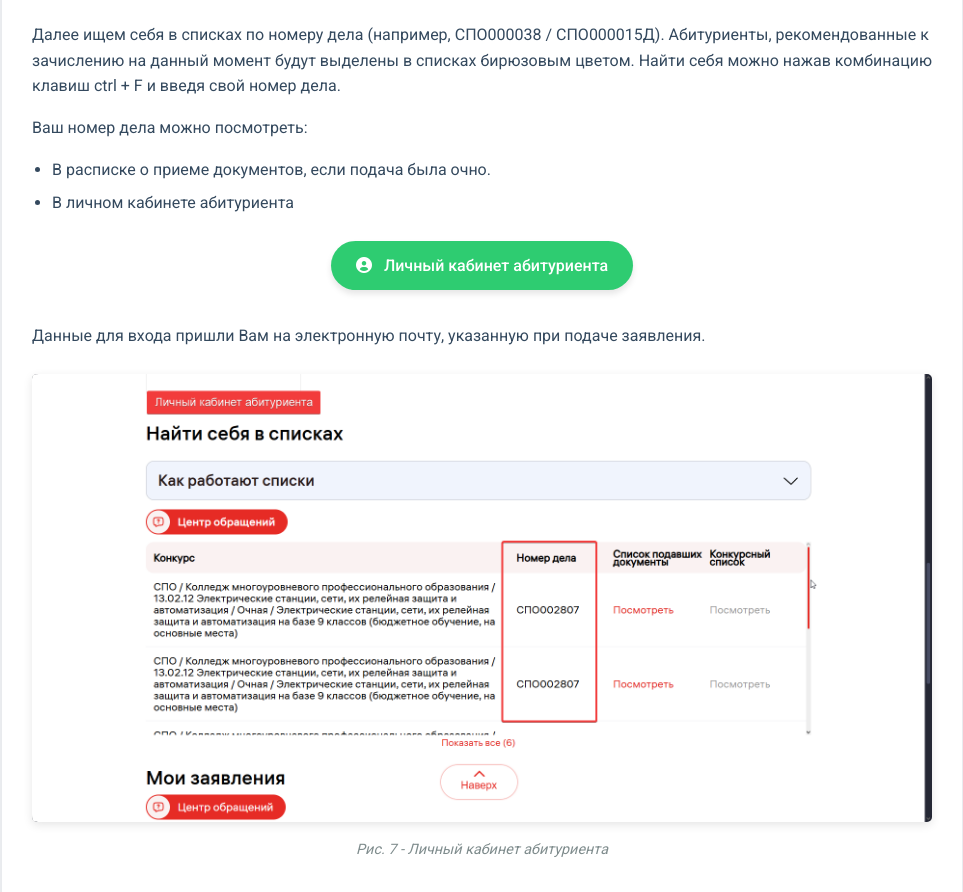
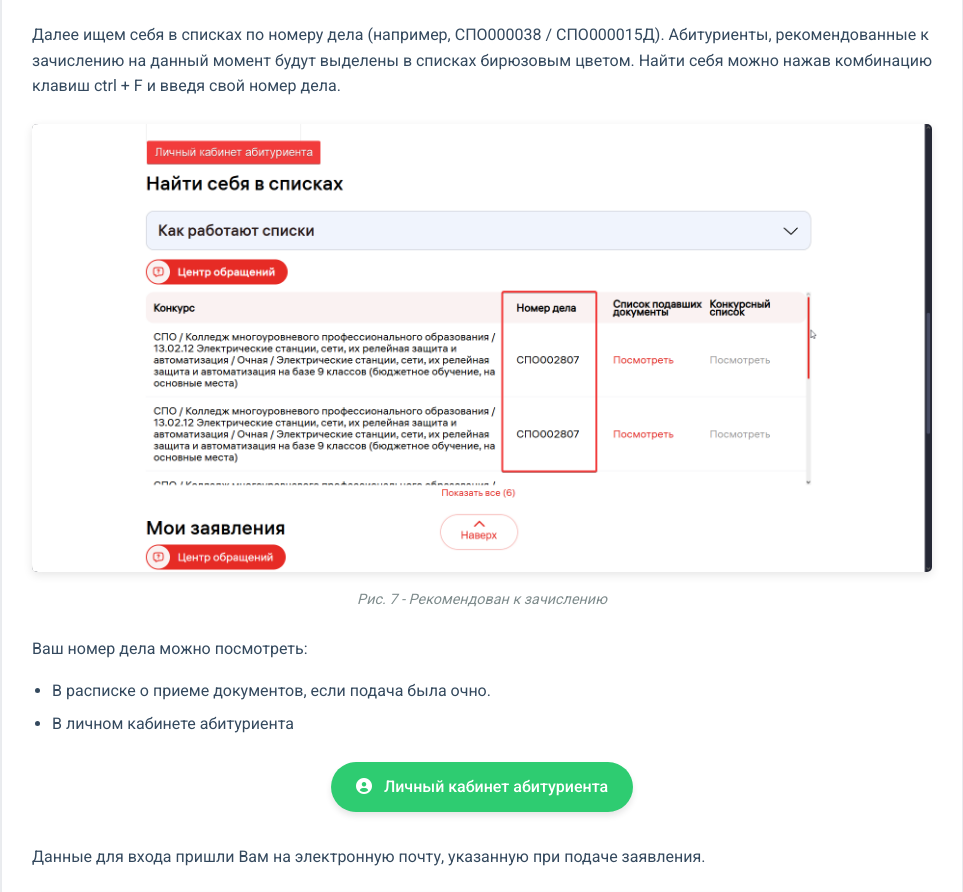
Before and after one commit to iplexa/pk25-list, a plain HTML site: page index.html in a window 1280 px wide. Shown: the part 3672-4564 px from the top of the page, without its empty margins (158-1121 px from the left). Drawn offline with Linux system fonts and the light colour scheme.

Commit message:
fix: screen 8

```diff
--- a/index.html
+++ b/index.html
@@ -75,6 +75,11 @@
 
             <p>Далее ищем себя в списках по номеру дела (например, СПО000038 / СПО000015Д). Абитуриенты, рекомендованные к зачислению на данный момент будут выделены в списках бирюзовым цветом. Найти себя можно нажав комбинацию клавиш ctrl + F и введя свой номер дела.</p>
 
+            <div class="image-container">
+                <img src="7.png" alt="Рекомендован к зачислению" class="article-image">
+                <div class="image-caption">Рис. 7 - Рекомендован к зачислению</div>
+            </div>
+
             <p>Ваш номер дела можно посмотреть:</p>
             <ul>
                 <li>В расписке о приеме документов, если подача была очно.</li>
@@ -91,7 +96,7 @@
 
             <div class="image-container">
                 <img src="7.png" alt="Личный кабинет" class="article-image">
-                <div class="image-caption">Рис. 7 - Личный кабинет абитуриента</div>
+                <div class="image-caption">Рис. 8 - Личный кабинет абитуриента</div>
             </div>
         </div>
     </article>
```
